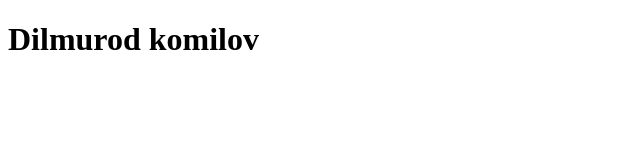
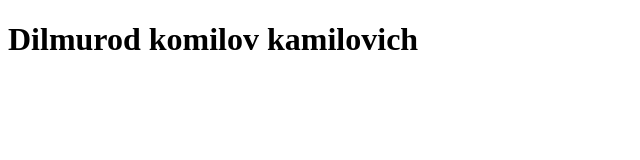
Before and after one commit to kamilovdilmurod/git-hub, a plain HTML site: page index.html in a window 1280 px wide. Shown: the whole page, without its empty margins (0-640 px from the left). Drawn offline with Linux system fonts and the light colour scheme.

Commit message:
Update index.html

```diff
--- a/index.html
+++ b/index.html
@@ -6,6 +6,6 @@
     <title>Document</title>
 </head>
 <body>
-    <h1>Dilmurod komilov</h1>
+    <h1>Dilmurod komilov kamilovich</h1>
 </body>
 </html>
```
